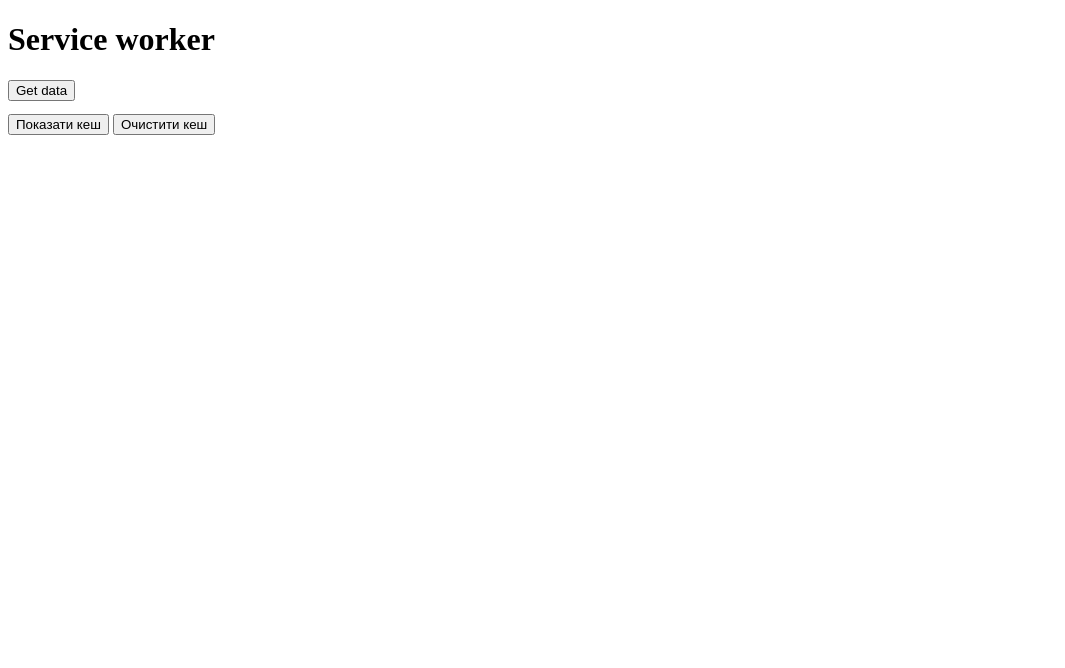
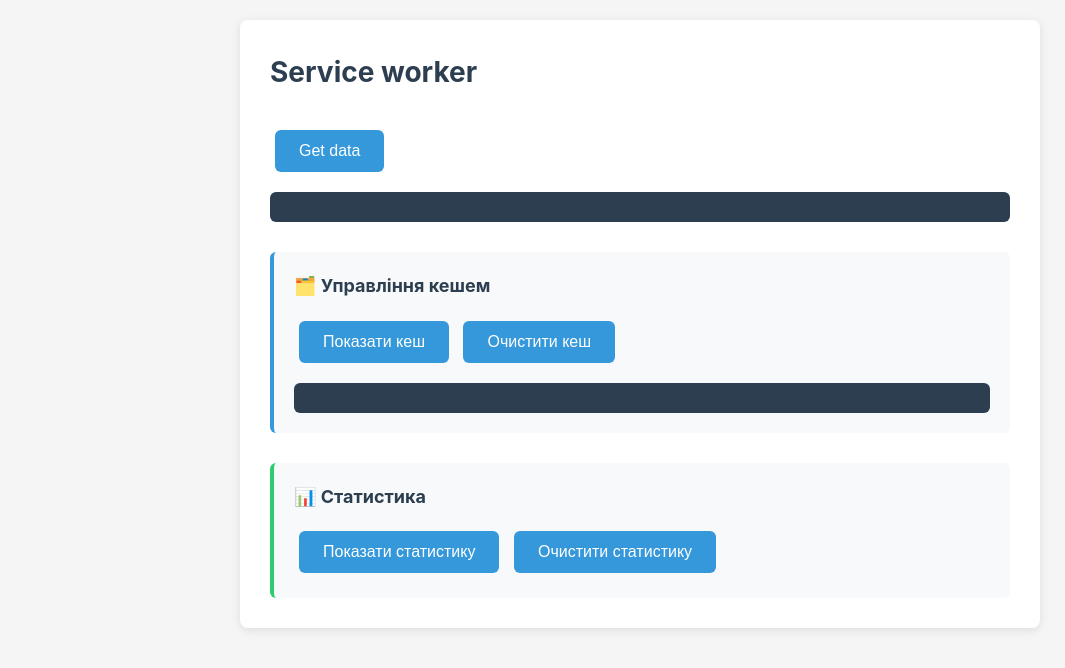
Before and after one commit to RuslanKabachok/js-mentoring, a website: page SW/index.html in a window 1280 px wide. Shown: the whole page, without its empty margins (0-1065 px from the left). Drawn offline with Linux system fonts and the light colour scheme.

Commit message:
finished SW

```diff
--- /dev/null
+++ b/SW/index.css
@@ -0,0 +1,104 @@
+/* Скидання базових стилів */
+* {
+    margin: 0;
+    padding: 0;
+    box-sizing: border-box;
+}
+
+body {
+    font-family: -apple-system, BlinkMacSystemFont, 'Segoe UI', Roboto, Arial, sans-serif;
+    line-height: 1.6;
+    color: #333;
+    background-color: #f5f5f5;
+    padding: 20px;
+}
+
+main {
+    max-width: 800px;
+    margin: 0 auto;
+    background: white;
+    padding: 30px;
+    border-radius: 8px;
+    box-shadow: 0 2px 10px rgba(0, 0, 0, 0.1);
+}
+
+h1 {
+    color: #2c3e50;
+    margin-bottom: 30px;
+    font-size: 28px;
+}
+
+button {
+    background-color: #3498db;
+    color: white;
+    border: none;
+    padding: 12px 24px;
+    font-size: 16px;
+    border-radius: 6px;
+    cursor: pointer;
+    transition: background-color 0.3s;
+    margin: 5px;
+}
+
+button:hover {
+    background-color: #2980b9;
+}
+
+button:active {
+    transform: translateY(1px);
+}
+
+#cacheControls,
+#cacheStats {
+    margin-top: 30px;
+    padding: 20px;
+    background-color: #f8f9fa;
+    border-radius: 6px;
+    border-left: 4px solid #3498db;
+}
+
+#cacheStats {
+    border-left-color: #2ecc71;
+}
+
+#output,
+#cacheOutput {
+    background-color: #2c3e50;
+    color: #ecf0f1;
+    padding: 15px;
+    border-radius: 6px;
+    margin-top: 15px;
+    font-family: 'Courier New', monospace;
+    font-size: 14px;
+    overflow-x: auto;
+    white-space: pre-wrap;
+    word-wrap: break-word;
+}
+
+#cacheStats p {
+    margin: 8px 0;
+    font-size: 16px;
+    color: #2c3e50;
+}
+
+#cacheStats p:empty {
+    display: none;
+}
+
+#cacheControls::before {
+    content: '🗂️ Управління кешем';
+    display: block;
+    font-weight: bold;
+    font-size: 18px;
+    margin-bottom: 15px;
+    color: #2c3e50;
+}
+
+#cacheStats::before {
+    content: '📊 Статистика';
+    display: block;
+    font-weight: bold;
+    font-size: 18px;
+    margin-bottom: 15px;
+    color: #2c3e50;
+}
--- a/SW/index.html
+++ b/SW/index.html
@@ -4,6 +4,7 @@
     <meta charset="UTF-8">
     <meta name="viewport" content="width=device-width, initial-scale=1.0">
     <title>Service worker</title>
+    <link rel="stylesheet" href="./index.css">
 </head>
 <body>
     <main>
@@ -18,6 +19,15 @@
             <button id="clearCache">Очистити кеш</button>
             <pre id="cacheOutput"></pre>
         </div>
+
+        <div id="cacheStats">
+            <button id="showStats">Показати статистику</button>
+            <button id="clearStats">Очистити статистику</button>
+            <p id="cacheCountOutput"></p>
+            <p id="fetchOutput"></p>
+            <p id="totalOutput"></p>
+            <p id="hitRateOutput"></p>
+        </div>
     </main>
 
     <script src="./index.js"></script>
--- a/SW/index.js
+++ b/SW/index.js
@@ -33,6 +33,11 @@ document.getElementById('clearCache').addEventListener('click', () => {
 
 navigator.serviceWorker.addEventListener('message', (event) => {
     const output = document.getElementById('cacheOutput');
+    const cacheCountOutput = document.getElementById('cacheCountOutput');
+    const fetchOutput = document.getElementById('fetchOutput');
+    const totalOutput = document.getElementById('totalOutput');
+    const hitRateOutput = document.getElementById('hitRateOutput');
+
 
     if (event.data.type === 'cacheList') {
         output.textContent = event.data.data.join('\n');
@@ -41,4 +46,34 @@ navigator.serviceWorker.addEventListener('message', (event) => {
     if (event.data.type === 'cacheCleared') {
         output.textContent = 'Кеш очищено';
     }
+
+    if (event.data.type === 'statsData') {
+        cacheCountOutput.textContent = `✅ Запитів з кешу: ${event.data.cacheResponse}`;
+        fetchOutput.textContent = `🌐 Запитів з мережі: ${event.data.cacheMisses}`;
+        totalOutput.textContent = `📊 Загалом оброблено: ${event.data.totalResponse}`;
+        hitRateOutput.textContent = `📈 Частка кешованих запитів: ${event.data.cacheStats.toFixed(2)} %`;
+    }
+
+    if (event.data.type === 'statsReset') {
+        cacheCountOutput.textContent = 'Статистика скинута';
+        fetchOutput.textContent = '';
+        totalOutput.textContent = '';
+        hitRateOutput.textContent = '';
+    }
 })
+
+document.getElementById('showStats').addEventListener('click', () => {
+    if (!navigator.serviceWorker.controller) {
+        alert('Service Worker ще не активний. Перезавантажте сторінку.');
+        return;
+    }
+    navigator.serviceWorker.controller.postMessage({ action: 'getStats' });
+});
+
+document.getElementById('clearStats').addEventListener('click', () => {
+    if (!navigator.serviceWorker.controller) {
+        alert('Service Worker ще не активний. Перезавантажте сторінку.');
+        return;
+    }
+    navigator.serviceWorker.controller.postMessage({ action: 'resetStats' });
+});
```
Also changed, not shown: SW/sw.js (+16 -6 lines).
